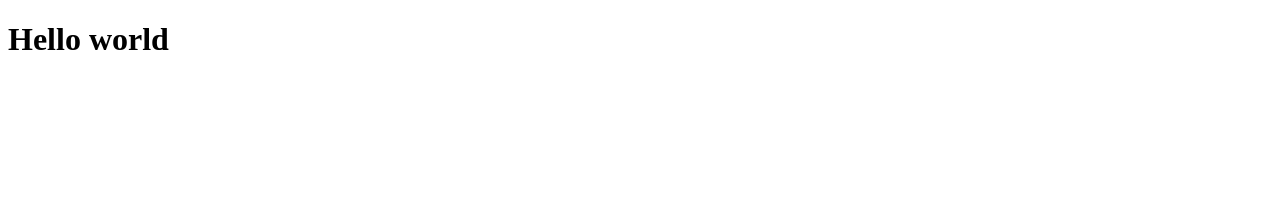
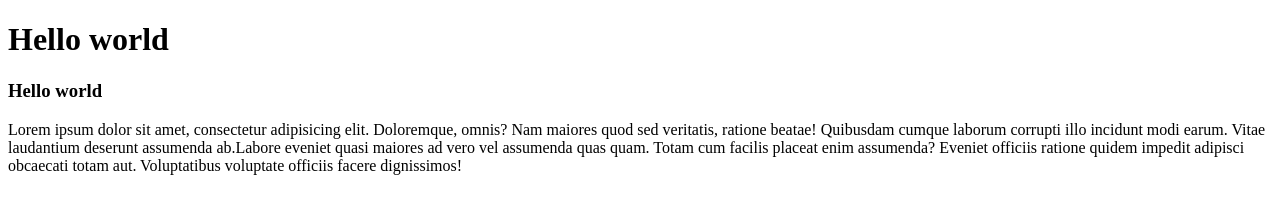
Before and after one commit to goranivosevic/maoja-app, a plain HTML site: page index.html in a window 1280 px wide. Drawn offline with Linux system fonts and the light colour scheme.

Commit message:
h3 and p aded

```diff
--- a/index.html
+++ b/index.html
@@ -8,5 +8,8 @@
 </head>
 <body>
     <h1>Hello world</h1>
+    <h3>Hello world</h3>
+    <p>Lorem ipsum dolor sit amet, consectetur adipisicing elit. Doloremque, omnis? Nam maiores quod sed veritatis, ratione beatae! Quibusdam cumque laborum corrupti illo incidunt modi earum. Vitae laudantium deserunt assumenda ab.Labore eveniet quasi maiores ad vero vel assumenda quas quam. Totam cum facilis placeat enim assumenda? Eveniet officiis ratione quidem impedit adipisci obcaecati totam aut. Voluptatibus voluptate officiis facere dignissimos!
+    </p>
 </body>
 </html>
```
